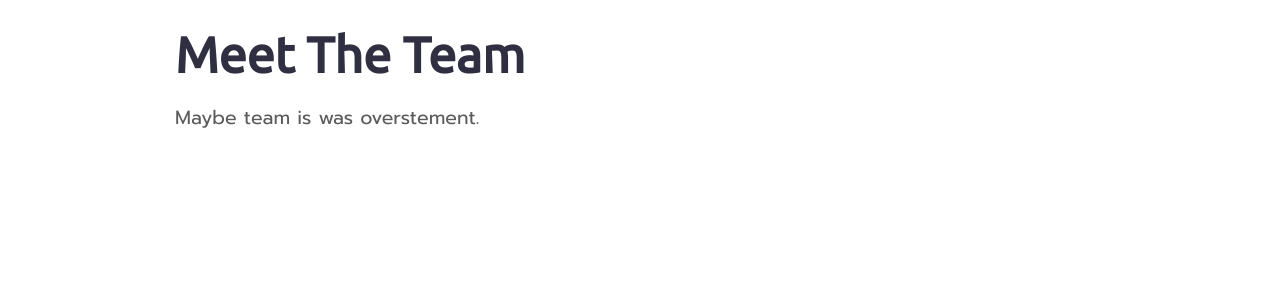
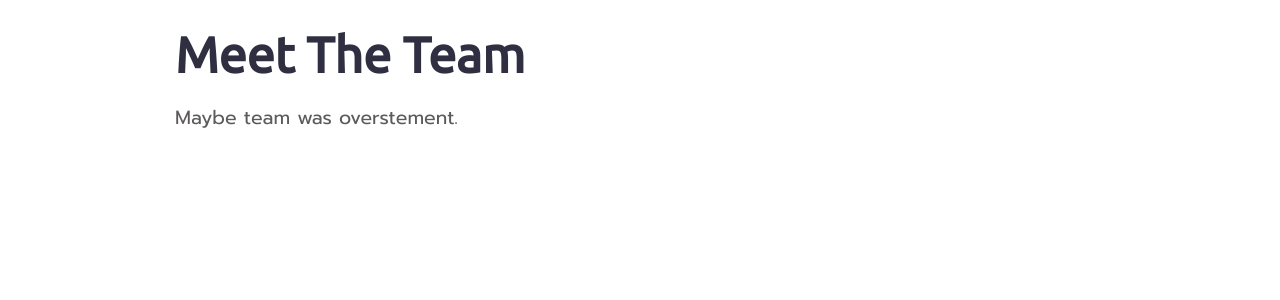
Before and after one commit to MatiasAgelvis/stellaid, a Jekyll site: the page built from team.md, in a window 1280 px wide. Shown: the part 178-478 px from the top of the page. Built offline with Jekyll 4.4.1, drawn with Linux system fonts in a browser that asks for light colours.

```diff
--- a/team.md
+++ b/team.md
@@ -9,4 +9,4 @@ intro_image_hide_on_mobile: false
 
 # Meet The Team
 
-Maybe team is was overstement.
+Maybe team was overstement.
```
Also changed, not shown: _team/matias-agelvis.md (+0 -1 lines).
